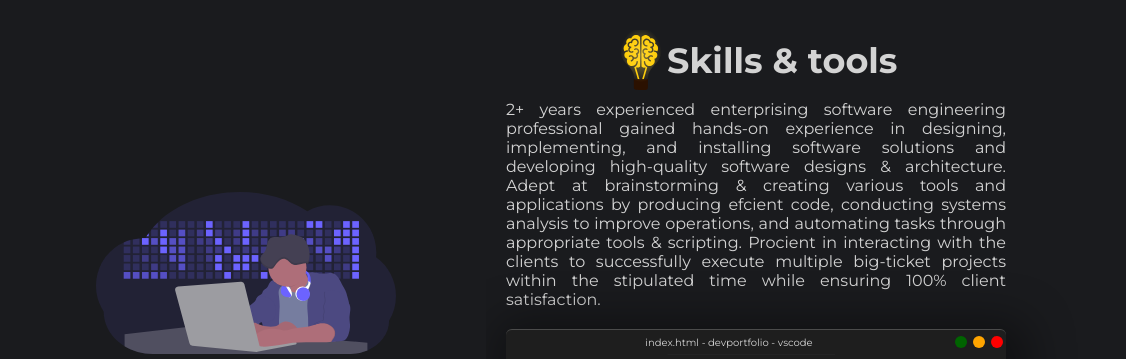
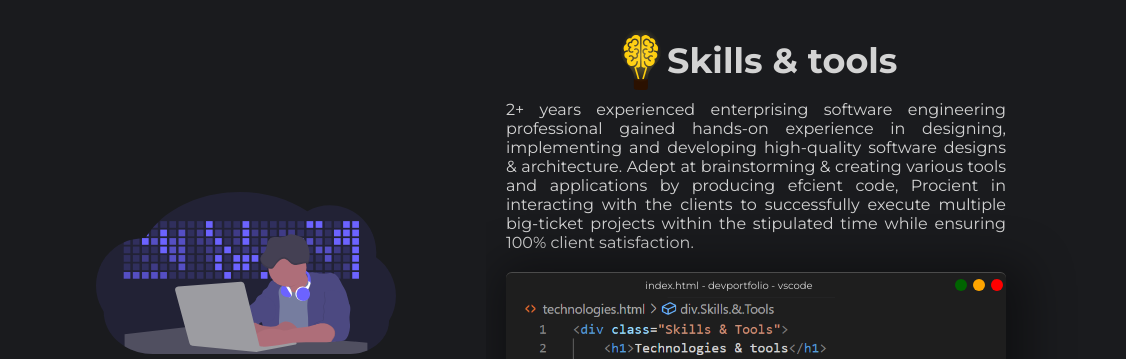
Before and after one commit to Jaspreet22g/devPortfolio, a website built with webpack: page index.html in a window 1280 px wide. Shown: the top 359 px of the page, 154-1280 px from the left. Built offline with nearby package versions, Linux system fonts and the light colour scheme; files whose address does not match are found by name.

Commit message:
skill text update

```diff
--- a/index.html
+++ b/index.html
@@ -90,12 +90,11 @@
                 </div>
                 <p>
                     2+ years experienced enterprising software engineering professional gained hands-on experience in
-                    designing, implementing, and installing software solutions and developing high-quality software
+                    designing, implementing and developing high-quality software
                     designs &
                     architecture. Adept at brainstorming & creating various tools and applications by producing efcient
                     code,
-                    conducting systems analysis to improve operations, and automating tasks through appropriate tools &
-                    scripting. Procient in interacting with the clients to successfully execute multiple big-ticket
+                     Procient in interacting with the clients to successfully execute multiple big-ticket
                     projects within
                     the stipulated time while ensuring 100% client satisfaction.
                 </p>
```
